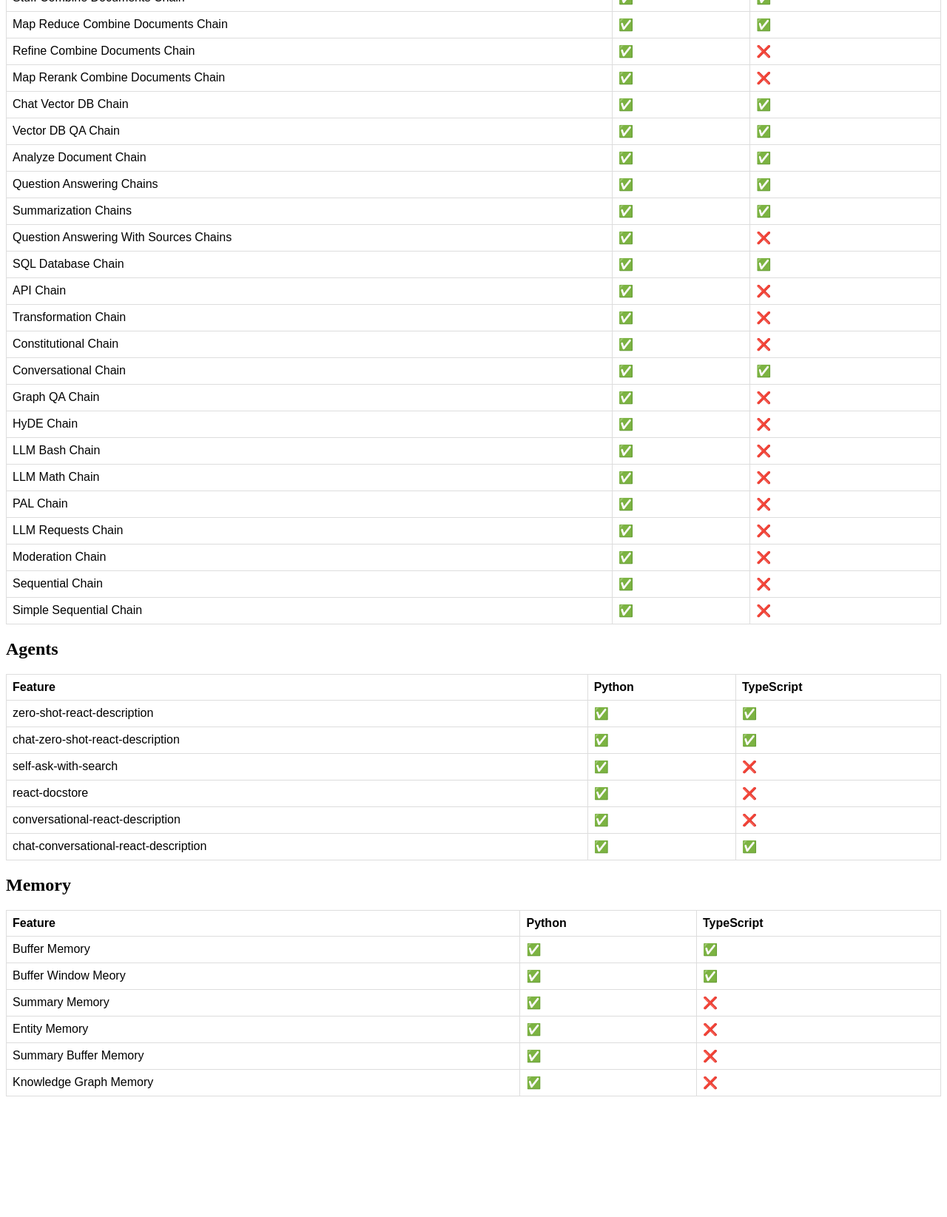
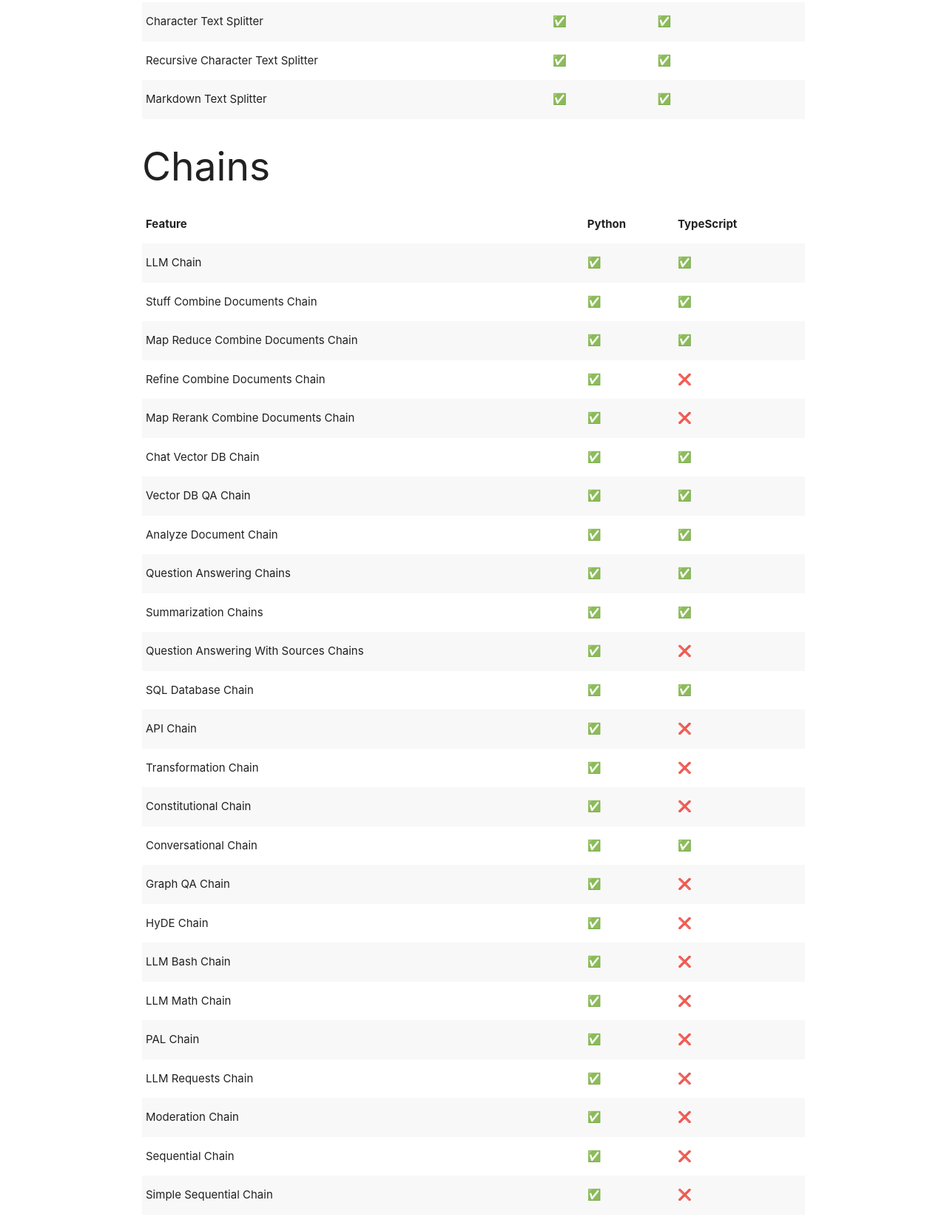
Before and after one commit to hwchase17/langchain-pages, a plain HTML site: page features.html in a window 1280 px wide. Shown: the part 702-2347 px from the top of the page at 74% size. Before the commit the page ends 2192 px from the top, so only its background shows below. Drawn offline with nearby package versions, Linux system fonts and the light colour scheme.

Commit message:
Update features.html
Update UI of Features

```diff
--- a/features.html
+++ b/features.html
@@ -1,112 +1,299 @@
+<!DOCTYPE html>
 <html>
   <head>
-  <style>
-  table {
-    font-family: arial, sans-serif;
-    border-collapse: collapse;
-    width: 100%;
-  }
-
-  td, th {
-    border: 1px solid #dddddd;
-    text-align: left;
-    padding: 8px;
-  }
-  </style>
+    <title>LangChain Features</title>
+    <meta name="viewport" content="width=device-width, initial-scale=1.0">
+    <link rel="stylesheet" href="https://fonts.googleapis.com/css?family=Roboto:300,400,500,700&display=swap" />
+    <link rel="stylesheet" href="https://cdnjs.cloudflare.com/ajax/libs/materialize/1.0.0/css/materialize.min.css">
   </head>
   <body>
+    <div class="container">
       <h1>🦜️🔗 LangChain Features</h1>
-    <div class="info">
-    This page contains status indicators about the various features LangChain provides.
-   </div>
+      <p>This page contains status indicators about the various features LangChain provides.</p>
 
       <h2>Prompt Templates</h2>
-   <table>
+      <table class="striped responsive-table">
+        <thead>
           <tr>
             <th>Feature</th>
             <th>Python</th>
             <th>TypeScript</th>
           </tr>
-    <tr><td>Prompt Template</td><td>✅</td><td>✅</td></tr>
-    <tr><td>Few Shot Prompt Template</td><td>✅</td><td>✅</td></tr>
-    <tr><td>Output Parsers</td><td>✅</td><td>✅</td></tr>
-    <tr><td>Example Selectors</td><td>✅</td><td>✅</td></tr>
+        </thead>
+        <tbody>
+          <tr>
+            <td>Prompt Template</td>
+            <td>✅</td>
+            <td>✅</td>
+          </tr>
+          <tr>
+            <td>Few Shot Prompt Template</td>
+            <td>✅</td>
+            <td>✅</td>
+          </tr>
+          <tr>
+            <td>Output Parsers</td>
+            <td>✅</td>
+            <td>✅</td>
+          </tr>
+          <tr>
+            <td>Example Selectors</td>
+            <td>✅</td>
+            <td>✅</td>
+          </tr>
+        </tbody>
       </table>
 
       <h2>Text Splitters</h2>
-   <table>
+      <table class="striped responsive-table">
+        <thead>
           <tr>
             <th>Feature</th>
             <th>Python</th>
             <th>TypeScript</th>
           </tr>
-    <tr><td>Character Text Splitter</td><td>✅</td><td>✅</td></tr>
-    <tr><td>Recursive Character Text Splitter</td><td>✅</td><td>✅</td></tr>
-    <tr><td>Markdown Text Splitter</td><td>✅</td><td>✅</td></tr>
+        </thead>
+        <tbody>
+          <tr>
+            <td>Character Text Splitter</td>
+            <td>✅</td>
+            <td>✅</td>
+          </tr>
+          <tr>
+            <td>Recursive Character Text Splitter</td>
+            <td>✅</td>
+            <td>✅</td>
+          </tr>
+          <tr>
+            <td>Markdown Text Splitter</td>
+            <td>✅</td>
+            <td>✅</td>
+          </tr>
+        </tbody>
       </table>
 
       <h2>Chains</h2>
-   <table>
+      <table class="striped responsive-table">
+        <thead>
           <tr>
             <th>Feature</th>
             <th>Python</th>
             <th>TypeScript</th>
           </tr>
-    <tr><td>LLM Chain</td><td>✅</td><td>✅</td></tr>
-    <tr><td>Stuff Combine Documents Chain</td><td>✅</td><td>✅</td></tr>
-    <tr><td>Map Reduce Combine Documents Chain</td><td>✅</td><td>✅</td></tr>
-    <tr><td>Refine Combine Documents Chain</td><td>✅</td><td>❌</td></tr>
-    <tr><td>Map Rerank Combine Documents Chain</td><td>✅</td><td>❌</td></tr>
-    <tr><td>Chat Vector DB Chain</td><td>✅</td><td>✅</td></tr>
-    <tr><td>Vector DB QA Chain</td><td>✅</td><td>✅</td></tr>
-    <tr><td>Analyze Document Chain</td><td>✅</td><td>✅</td></tr>
-    <tr><td>Question Answering Chains</td><td>✅</td><td>✅</td></tr>
-    <tr><td>Summarization Chains</td><td>✅</td><td>✅</td></tr>
-    <tr><td>Question Answering With Sources Chains</td><td>✅</td><td>❌</td></tr>
-    <tr><td>SQL Database Chain</td><td>✅</td><td>✅</td></tr>
-    <tr><td>API Chain</td><td>✅</td><td>❌</td></tr>
-    <tr><td>Transformation Chain</td><td>✅</td><td>❌</td></tr>
-    <tr><td>Constitutional Chain</td><td>✅</td><td>❌</td></tr>
-    <tr><td>Conversational Chain</td><td>✅</td><td>✅</td></tr>
-    <tr><td>Graph QA Chain</td><td>✅</td><td>❌</td></tr>
-    <tr><td>HyDE Chain</td><td>✅</td><td>❌</td></tr>
-    <tr><td>LLM Bash Chain</td><td>✅</td><td>❌</td></tr>
-    <tr><td>LLM Math Chain</td><td>✅</td><td>❌</td></tr>
-    <tr><td>PAL Chain</td><td>✅</td><td>❌</td></tr>
-    <tr><td>LLM Requests Chain</td><td>✅</td><td>❌</td></tr>
-    <tr><td>Moderation Chain</td><td>✅</td><td>❌</td></tr>
-    <tr><td>Sequential Chain</td><td>✅</td><td>❌</td></tr>
-    <tr><td>Simple Sequential Chain</td><td>✅</td><td>❌</td></tr>
+        </thead>
+        <tbody>
+          <tr>
+            <td>LLM Chain</td>
+            <td>✅</td>
+            <td>✅</td>
+          </tr>
+          <tr>
+            <td>Stuff Combine Documents Chain</td>
+            <td>✅</td>
+            <td>✅</td>
+          </tr>
+          <tr>
+            <td>Map Reduce Combine Documents Chain</td>
+            <td>✅</td>
+            <td>✅</td>
+          </tr>
+          <tr>
+            <td>Refine Combine Documents Chain</td>
+            <td>✅</td>
+            <td>❌</td>
+          </tr>
+          <tr>
+            <td>Map Rerank Combine Documents Chain</td>
+            <td>✅</td>
+            <td>❌</td>
+          </tr>
+          <tr>
+            <td>Chat Vector DB Chain</td>
+            <td>✅</td>
+            <td>✅</td>
+          </tr>
+          <tr>
+            <td>Vector DB QA Chain</td>
+            <td>✅</td>
+            <td>✅</td>
+          </tr>
+          <tr>
+            <td>Analyze Document Chain</td>
+            <td>✅</td>
+            <td>✅</td>
+          </tr>
+          <tr>
+            <td>Question Answering Chains</td>
+            <td>✅</td>
+            <td>✅</td>
+          </tr>
+          <tr>
+            <td>Summarization Chains</td>
+            <td>✅</td>
+            <td>✅</td>
+          </tr>
+          <tr>
+            <td>Question Answering With Sources Chains</td>
+            <td>✅</td>
+            <td>❌</td>
+          </tr>
+          <tr>
+            <td>SQL Database Chain</td>
+            <td>✅</td>
+            <td>✅</td>
+          </tr>
+          <tr>
+            <td>API Chain</td>
+            <td>✅</td>
+            <td>❌</td>
+          </tr>
+          <tr>
+            <td>Transformation Chain</td>
+            <td>✅</td>
+            <td>❌</td>
+          </tr>
+          <tr>
+            <td>Constitutional Chain</td>
+            <td>✅</td>
+            <td>❌</td>
+          </tr>
+          <tr>
+            <td>Conversational Chain</td>
+            <td>✅</td>
+            <td>✅</td>
+          </tr>
+          <tr>
+            <td>Graph QA Chain</td>
+            <td>✅</td>
+            <td>❌</td>
+          </tr>
+          <tr>
+            <td>HyDE Chain</td>
+            <td>✅</td>
+            <td>❌</td>
+          </tr>
+          <tr>
+            <td>LLM Bash Chain</td>
+            <td>✅</td>
+            <td>❌</td>
+          </tr>
+          <tr>
+            <td>LLM Math Chain</td>
+            <td>✅</td>
+            <td>❌</td>
+          </tr>
+          <tr>
+            <td>PAL Chain</td>
+            <td>✅</td>
+            <td>❌</td>
+          </tr>
+          <tr>
+            <td>LLM Requests Chain</td>
+            <td>✅</td>
+            <td>❌</td>
+          </tr>
+          <tr>
+            <td>Moderation Chain</td>
+            <td>✅</td>
+            <td>❌</td>
+          </tr>
+          <tr>
+            <td>Sequential Chain</td>
+            <td>✅</td>
+            <td>❌</td>
+          </tr>
+          <tr>
+            <td>Simple Sequential Chain</td>
+            <td>✅</td>
+            <td>❌</td>
+          </tr>
+        </tbody>
       </table>
-
       <h2>Agents</h2>
-   <table>
+      <table class="striped responsive-table">
+        <thead>
           <tr>
             <th>Feature</th>
             <th>Python</th>
             <th>TypeScript</th>
           </tr>
-    <tr><td>zero-shot-react-description</td><td>✅</td><td>✅</td></tr>
-    <tr><td>chat-zero-shot-react-description</td><td>✅</td><td>✅</td></tr>
-    <tr><td>self-ask-with-search</td><td>✅</td><td>❌</td></tr>
-    <tr><td>react-docstore</td><td>✅</td><td>❌</td></tr>
-    <tr><td>conversational-react-description</td><td>✅</td><td>❌</td></tr>
-    <tr><td>chat-conversational-react-description</td><td>✅</td><td>✅</td></tr>
+        </thead>
+        <tbody>
+          <tr>
+            <td>zero-shot-react-description</td>
+            <td>✅</td>
+            <td>✅</td>
+          </tr>
+          <tr>
+            <td>chat-zero-shot-react-description</td>
+            <td>✅</td>
+            <td>✅</td>
+          </tr>
+          <tr>
+            <td>self-ask-with-search</td>
+            <td>✅</td>
+            <td>❌</td>
+          </tr>
+          <tr>
+            <td>react-docstore</td>
+            <td>✅</td>
+            <td>❌</td>
+          </tr>
+          <tr>
+            <td>conversational-react-description</td>
+            <td>✅</td>
+            <td>❌</td>
+          </tr>
+          <tr>
+            <td>chat-conversational-react-description</td>
+            <td>✅</td>
+            <td>✅</td>
+          </tr>
+        </tbody>
       </table>
+
       <h2>Memory</h2>
-   <table>
+      <table class="striped responsive-table">
+        <thead>
           <tr>
             <th>Feature</th>
             <th>Python</th>
             <th>TypeScript</th>
           </tr>
-    <tr><td>Buffer Memory</td><td>✅</td><td>✅</td></tr>
-    <tr><td>Buffer Window Meory</td><td>✅</td><td>✅</td></tr>
-    <tr><td>Summary Memory</td><td>✅</td><td>❌</td></tr>
-    <tr><td>Entity Memory</td><td>✅</td><td>❌</td></tr>
-    <tr><td>Summary Buffer Memory</td><td>✅</td><td>❌</td></tr>
-    <tr><td>Knowledge Graph Memory</td><td>✅</td><td>❌</td></tr>
+        </thead>
+        <tbody>
+          <tr>
+            <td>Buffer Memory</td>
+            <td>✅</td>
+            <td>✅</td>
+          </tr>
+          <tr>
+            <td>Buffer Window Meory</td>
+            <td>✅</td>
+            <td>✅</td>
+          </tr>
+          <tr>
+            <td>Summary Memory</td>
+            <td>✅</td>
+            <td>❌</td>
+          </tr>
+          <tr>
+            <td>Entity Memory</td>
+            <td>✅</td>
+            <td>❌</td>
+          </tr>
+          <tr>
+            <td>Summary Buffer Memory</td>
+            <td>✅</td>
+            <td>❌</td>
+          </tr>
+          <tr>
+            <td>Knowledge Graph Memory</td>
+            <td>✅</td>
+            <td>❌</td>
+          </tr>
+        </tbody>
       </table>
-
+    </div>
 </body>
 </html>
```
Lines whose indentation alone changed are shown as unchanged.
